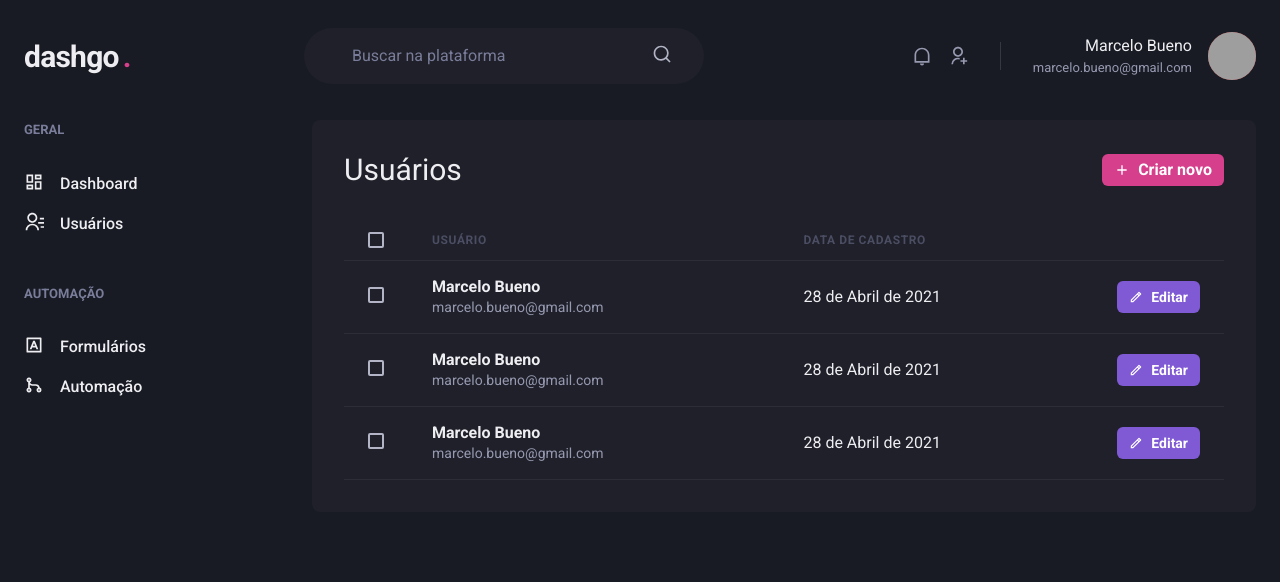
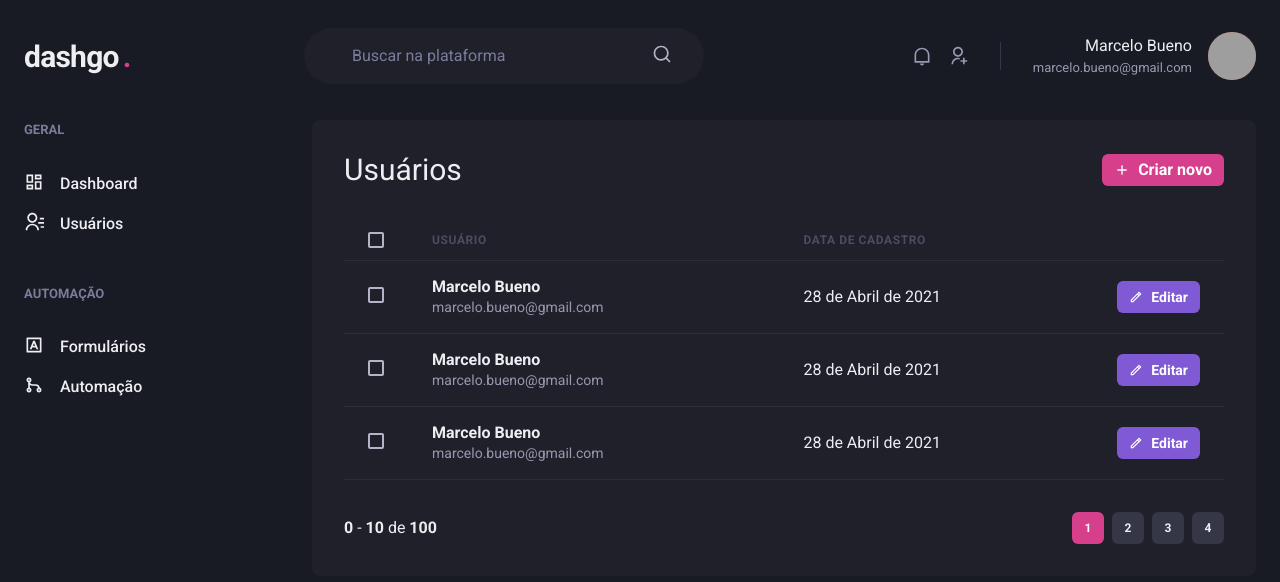
Before and after one commit to marcelorbueno/dashgo, a Next.js app: page /users in a window 1280 px wide. Shown: the top 582 px of the page. Built offline with nearby package versions, Linux system fonts and the light colour scheme; grey boxes are pictures that could not be loaded.

Commit message:
Componente: Pagination

```diff
--- /dev/null
+++ b/src/components/Pagination.tsx
@@ -0,0 +1,65 @@
+import { Stack, Button, Box } from "@chakra-ui/react";
+
+export function Pagination() {
+  return (
+    <Stack
+      direction="row"
+      spacing="6"
+      mt="8"
+      justify="space-between"
+      align="center"
+    >
+      <Box>
+        <strong>0</strong> - <strong>10</strong> de <strong>100</strong>
+      </Box>
+      <Stack direction="row" spacing="2">
+        <Button
+          size="sm"
+          fontSize="xs"
+          w="4"
+          colorScheme="pink"
+          disabled
+          _disabled={{
+            bg: 'pink.500',
+            cursor: 'default',
+          }}
+        >
+          1
+        </Button>
+        <Button
+          size="sm"
+          fontSize="xs"
+          w="4"
+          bg="gray.700"
+          _hover={{
+            bg: 'gray.500'
+          }}
+        >
+          2
+        </Button>
+        <Button
+          size="sm"
+          fontSize="xs"
+          w="4"
+          bg="gray.700"
+          _hover={{
+            bg: 'gray.500'
+          }}
+        >
+          3
+        </Button>
+        <Button
+          size="sm"
+          fontSize="xs"
+          w="4"
+          bg="gray.700"
+          _hover={{
+            bg: 'gray.500'
+          }}
+        >
+          4
+        </Button>
+      </Stack>
+    </Stack>
+  )
+}
--- a/src/pages/users/index.tsx
+++ b/src/pages/users/index.tsx
@@ -2,6 +2,7 @@
 import { RiAddLine, RiPencilLine } from "react-icons/ri";
 
 import { Header } from "../../components/Header";
+import { Pagination } from "../../components/Pagination";
 import { Sidebar } from "../../components/Sidebar";
 
 export default function UserList() {
@@ -116,6 +117,8 @@
               </Tr>
             </Tbody>
           </Table>
+
+          <Pagination />
         </Box>
       </Flex>
     </Box>
```
